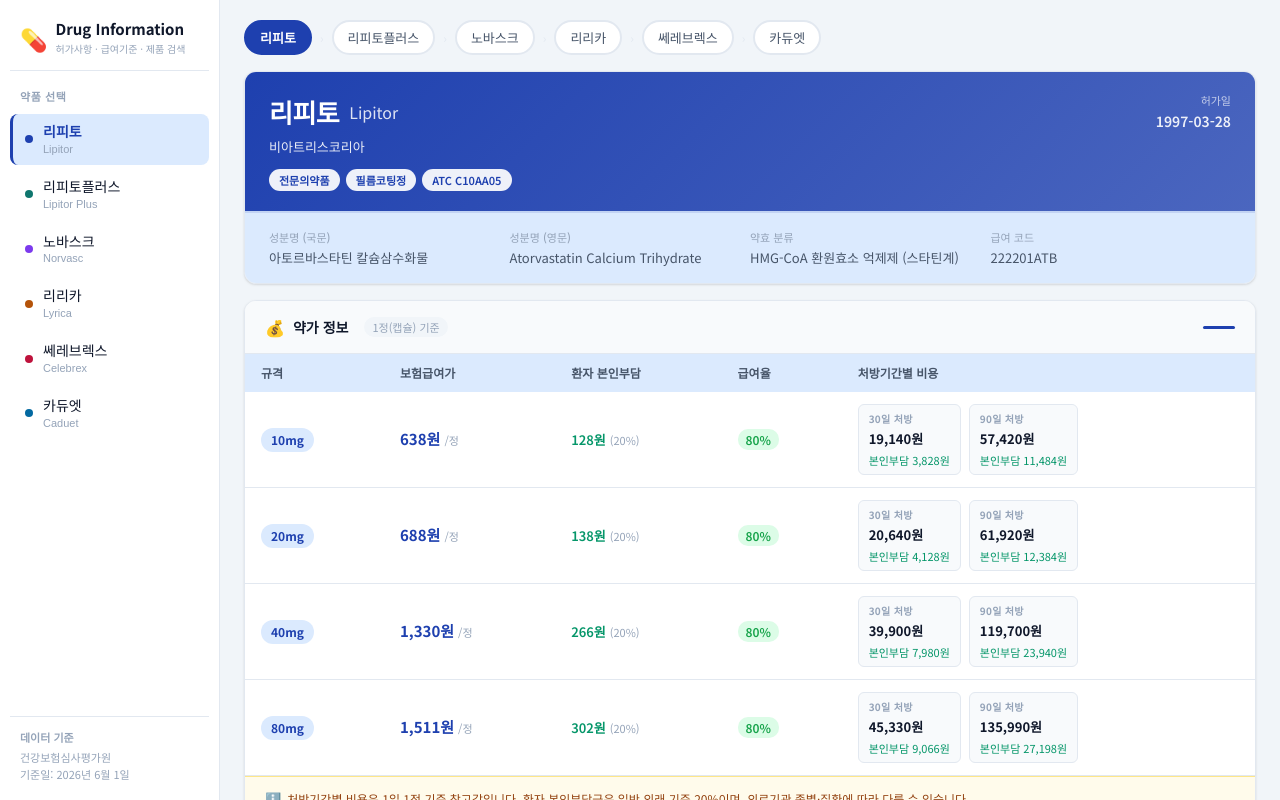
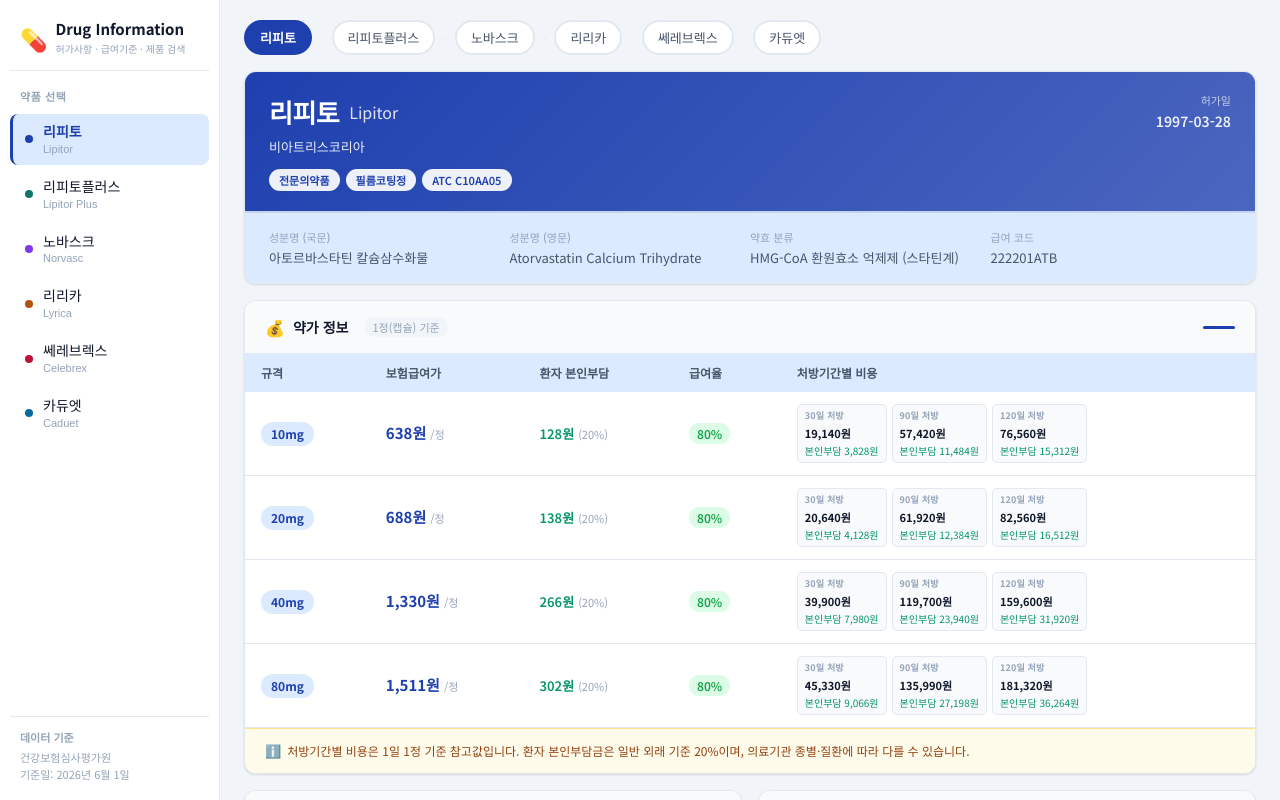
Before and after one commit to karmawolf-git/DrugPrice, a React (Vite) app: page / in a window 1280 px wide. Built offline with nearby package versions, Linux system fonts and the light colour scheme.

Commit message:
처방기간별 비용: 120일 추가, 박스 크기·글자 축소
https://claude.ai/code/session_0179axp3QzsxJPVquTsyVNHu

```diff
--- a/src/components/PriceSection.jsx
+++ b/src/components/PriceSection.jsx
@@ -5,9 +5,9 @@ function fmt(n) {
 }
 
 function PrescriptionCost({ insurancePrice }) {
-  const days = [30, 90]
+  const days = [30, 90, 120]
   return (
-    <div style={{ display: 'flex', gap: 8 }}>
+    <div style={{ display: 'flex', gap: 5 }}>
       {days.map(d => {
         const total = insurancePrice * d
         const copay = Math.round(total * 0.2)
@@ -15,23 +15,23 @@ function PrescriptionCost({ insurancePrice }) {
           <div key={d} style={{
             display: 'flex',
             flexDirection: 'column',
-            gap: 3,
-            padding: '6px 10px',
+            gap: 2,
+            padding: '4px 7px',
             background: 'var(--surface-2)',
-            borderRadius: 6,
+            borderRadius: 5,
             border: '1px solid var(--border)',
-            minWidth: 90,
+            minWidth: 76,
           }}>
             <span style={{
-              fontSize: 10,
+              fontSize: 9,
               fontWeight: 700,
               color: 'var(--text-muted)',
-              letterSpacing: '0.03em',
+              letterSpacing: '0.02em',
             }}>{d}일 처방</span>
-            <span style={{ fontSize: 13, fontWeight: 700, color: 'var(--text-primary)' }}>
+            <span style={{ fontSize: 11, fontWeight: 700, color: 'var(--text-primary)' }}>
               {fmt(total)}
             </span>
-            <span style={{ fontSize: 11, color: '#059669' }}>
+            <span style={{ fontSize: 10, color: '#059669' }}>
               본인부담 {fmt(copay)}
             </span>
           </div>
@@ -106,7 +106,7 @@ export default function PriceSection({ drug }) {
               <Th>보험급여가</Th>
               <Th>환자 본인부담</Th>
               <Th>급여율</Th>
-              <Th style={{ minWidth: 220 }}>처방기간별 비용</Th>
+              <Th style={{ minWidth: 260 }}>처방기간별 비용</Th>
             </tr>
           </thead>
           <tbody>
@@ -148,7 +148,7 @@ export default function PriceSection({ drug }) {
                       fontWeight: 600,
                     }}>{p.reimbursementRate}</span>
                   </Td>
-                  <Td style={{ minWidth: 220 }}>
+                  <Td style={{ minWidth: 260 }}>
                     <PrescriptionCost insurancePrice={p.insurancePrice} />
                   </Td>
                 </tr>
```
